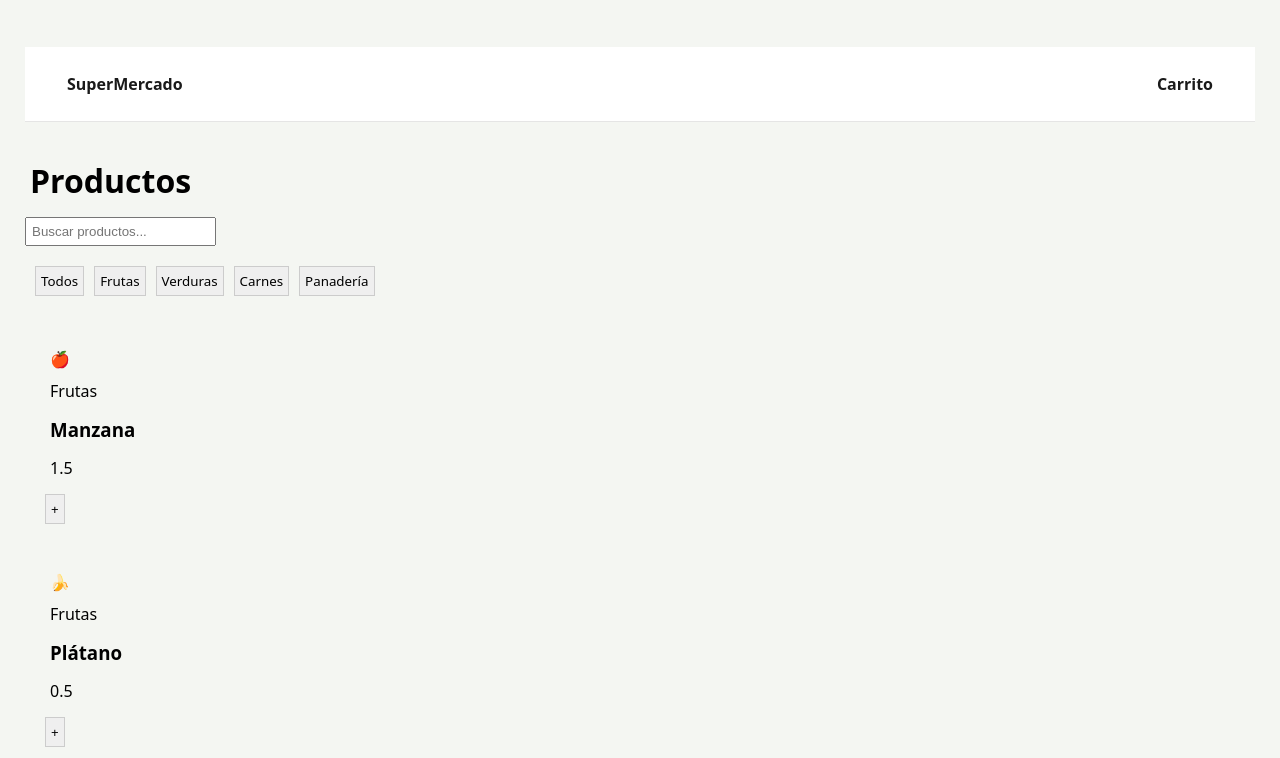
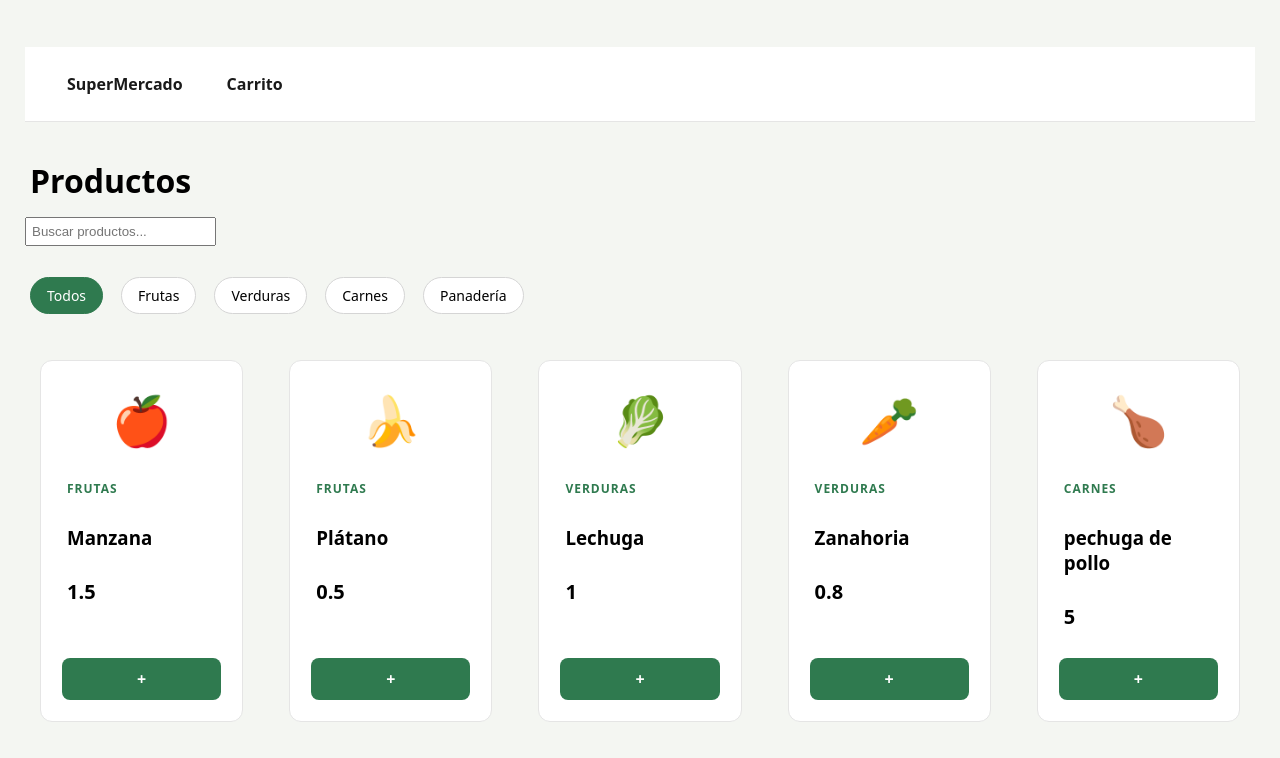
Before and after one commit to davidarranz7/SuperMercado, an Angular app: page / in a window 1280 px wide. Shown: the top 758 px of the page. Built offline with nearby package versions, Linux system fonts and the light colour scheme.

Commit message:
proximo paso visualizar cantidad de productos

```diff
--- a/src/app/app.css
+++ b/src/app/app.css
@@ -1,14 +1,17 @@
+/* Barra de navegacion de arriba*/
 nav {
-  display: flex;
-  align-items: center;
-  gap: 24px;
-  padding: 16px 32px;
-  background-color: #ffffff;
-  border-bottom: 1px solid #e5e5e5;
+  display: flex;                    /* coloca a sus hijos en fila, no uno debajo de otro */
+  align-items: center;              /* centra esos hijos verticalmente entre si */
+  gap: 24px;                        /* espacio entre cada hijo, sin margenes sueltos */
+  padding: 16px 32px;               /* espacio interior: 16px arriba/abajo, 32px lados */
+  background-color: #ffffff;        /* fondo blanco para la barra */
+  border-bottom: 1px solid #e5e5e5; /* linea fina que separa la barra del resto */
 }
 
+/* Estilo de los enlaces dentro del menu */
+
 nav a {
-  text-decoration: none;
-  color: #1a1a1a;
-  font-weight: 600;
+  text-decoration: none; /* quita por defecto los subrayados que tienen los enlaces asi se ve mejor*/
+  color: #1a1a1a; /* mismo color de texto que el resto de la pagina */
+  font-weight: 600; /* texto un poco en negrita*/
 }
--- a/src/app/components/producto-card/producto-card.css
+++ b/src/app/components/producto-card/producto-card.css
@@ -0,0 +1,56 @@
+/* Diseño de la tarjeta donde va a ir el producto */
+.tarjeta {
+    background-color: #ffffff; /* fondo blanco */
+    border: 1px solid #e5e5e5; /* borde gris claro */
+    border-radius: 12px; /* esquinas redondeadas */
+    padding: 16px; /* espacio interior de la tarjeta */
+    display: flex; /* esto hace que los hijos se coloquen en fila */
+    flex-direction: column; /* los hijos se colocan en columna */
+    gap: 8px; /* espacio entre cada hijo */
+    transition: transform 0.2s; /* suaviza el cambio al pasar el raton */
+    height: 100%; /* hace que la tarjeta ocupe todo el alto disponible cogiendo refereencia del mas alto siemrpe */
+}
+
+/* creo un efecto del raton al pasar por l atarjeta */
+.tarjeta:hover {
+    box-shadow: 0 4px 12px rgba(0, 0, 0, 0.08); /* sombra */
+}
+
+/* diseño de emoji del producto */
+.icono {
+    font-size: 48px; /* tamaño del emoji */
+    text-align: center; /* centrado horizontal */
+}
+
+/* la categoria */
+.categoria {
+    font-size: 12px; /* tamaño de letra */
+    text-transform: uppercase; /* mayusculas */
+    letter-spacing: 1px; /* espacio entre letras */
+    color: #2f7a4f; /* color verde */
+    font-weight: 600;
+}
+
+/* el preecio */
+.precio {
+    font-size: 20px; /* tamaño de letra */
+    font-weight: 700; /* negrita */
+}
+
+/* boton de añadir al carrito */
+.tarjeta button {
+    margin-top: auto; /* hace que el boton se coloque al final de la tarjeta */
+    background-color: #2f7a4f; /* fondo verde */
+    color: #ffffff; /* texto blanco */
+    border: none; /* sin borde */
+    border-radius: 8px; /* esquinas redondeadas */
+    padding: 10px; /* espacio interior del boton */
+    font-size: 16px; /* tamaño de letra */
+    font-weight: 700; /* negrita */
+    transition: background-color 0.2s; /* suaviza el cambio de color al pasar el raton */
+}
+
+/* efecto al pasar el raton por el boton */
+.tarjeta button:hover {
+    background-color: #24603d; /* fondo verde oscuro */
+}
--- a/src/app/pages/home/home.css
+++ b/src/app/pages/home/home.css
@@ -0,0 +1,28 @@
+/* Esta va a ser la fila de filtro por categoria*/
+.categorias{
+    display: flex; /* botones en fila uno al lado del otro */
+    gap: 8px; /* espacio entre cada boton */
+    flex-wrap: wrap; /* si no caben en una fila, se van a la siguiente */
+    margin: 16px 0; /* separacion entre arriba y abajo*/
+}
+
+.categorias button {
+    padding: 8px 16px; /* espacio interior del boton: 8px arriba/abajo, 16px lados */
+    border: 1px solid #d5d5d5; /* borde gris claro */
+    border-radius: 999px; /* esquinas redondeadas */
+    background-color: #ffffff; /* fondo blanco */
+    font-size: 14px; /* tamaño de letra */
+}
+
+.categorias button.activo {
+    background-color: #2f7a4f; /* fondo verde */
+    color: #ffffff; /* texto blanco */
+    border-color: #2f7a4f; /* borde verde */
+}
+
+.grid-productos {
+    display: grid; /* esto hace que los hijos se coloquen en una rejilla */
+    grid-template-columns: repeat(auto-fill, minmax(200px, 1fr)); /* cada columna tiene un ancho minimo de 200px y se ajusta automaticamente al espacio disponible */
+    gap: 16px; /* espacio entre cada producto */
+    margin: 16px 0; /* separacion entre arriba y abajo*/
+}
--- a/src/styles.css
+++ b/src/styles.css
@@ -16,11 +16,3 @@ button {
   border: 1px solid #ccc; /* esto es el borde del boton */
   font-family: inherit; /* esot dice que coge la fuente del padre el tipo de letra ya que no la hereda de ningun lado */
 }
-
-nav {
-  background-color: #f4f6f2;
-  padding: 10px;
-  display: flex;
-  justify-content: space-between;
-  align-items: center;
-}
```
Also changed, not shown: 1 other file (tests, documents, lock files or other folders).
